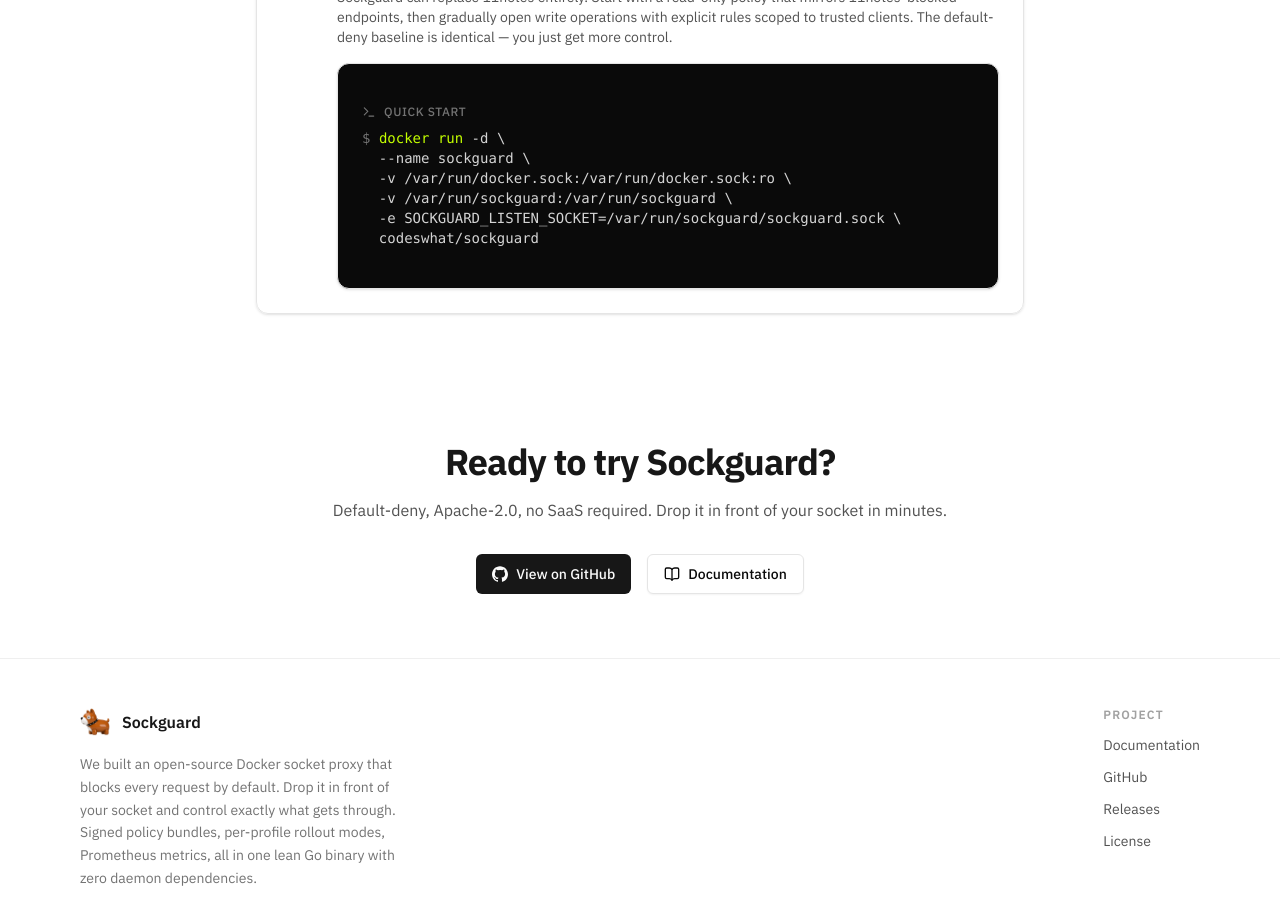
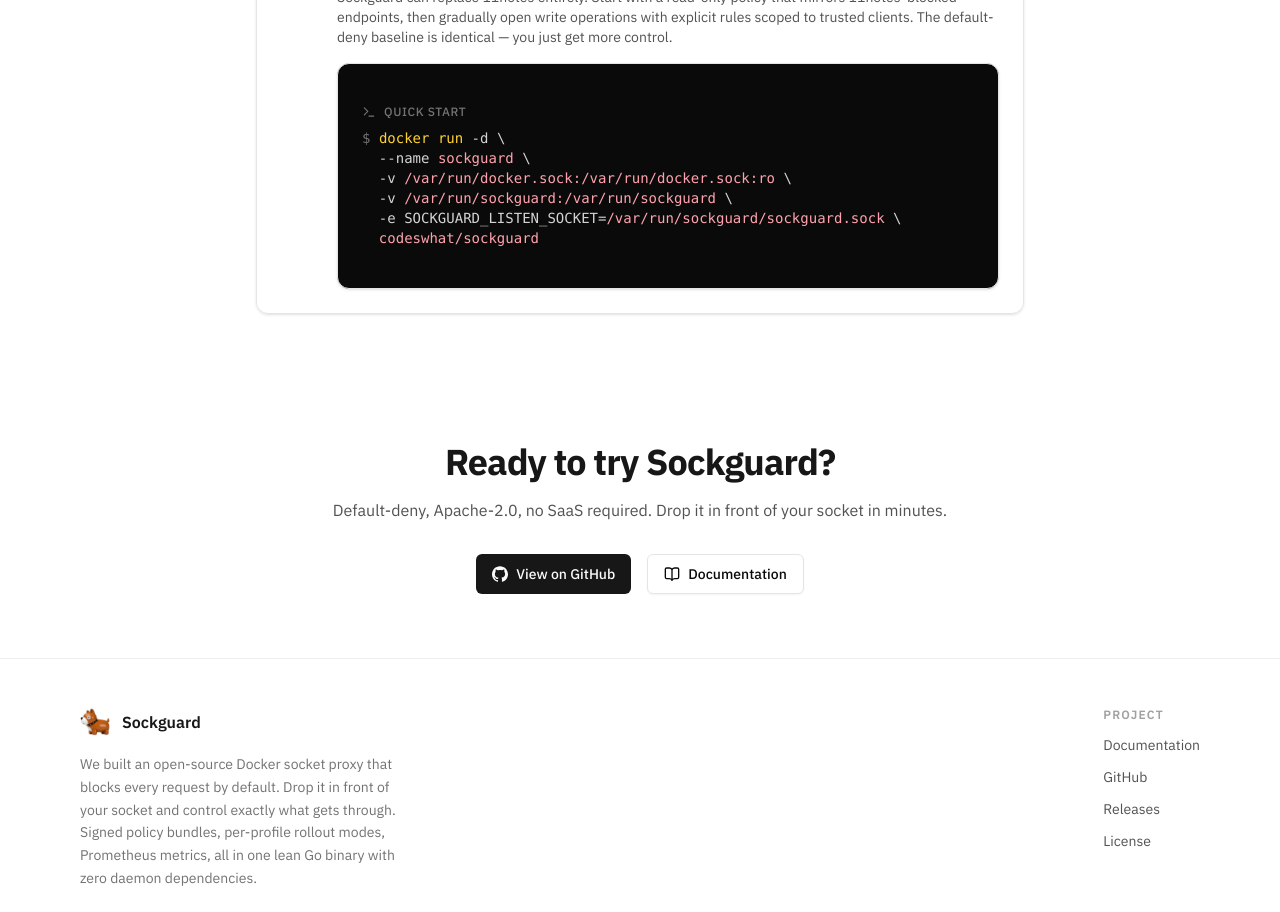
Before and after one commit to CodesWhat/sockguard, a Next.js app in the folder website/: page /compare/11notes in a window 1280 px wide. Shown: the part 2280-3192 px from the top of the page. Built offline with nearby package versions, Linux system fonts and the light colour scheme; no server answers.

Commit message:
🎨 style(web): match quickstart snippet colors to ember brand palette

```diff
--- a/website/src/components/docker-run-snippet.tsx
+++ b/website/src/components/docker-run-snippet.tsx
@@ -27,13 +27,17 @@
         <pre className="overflow-x-auto text-sm">
           <code className="text-neutral-300">
             <span className="text-neutral-500">$</span>{" "}
-            <span className="text-[#C4FF00]">docker run</span> -d \{"\n"}
-            {"  "}--name sockguard \{"\n"}
-            {"  "}-v /var/run/docker.sock:/var/run/docker.sock:ro \{"\n"}
-            {"  "}-v /var/run/sockguard:/var/run/sockguard \{"\n"}
-            {"  "}-e SOCKGUARD_LISTEN_SOCKET=/var/run/sockguard/sockguard.sock \{"\n"}
+            <span className="text-amber-300">docker run</span> -d \{"\n"}
+            {"  "}--name <span className="text-rose-300">sockguard</span> \{"\n"}
+            {"  "}-v{" "}
+            <span className="text-rose-300">/var/run/docker.sock:/var/run/docker.sock:ro</span> \
+            {"\n"}
+            {"  "}-v <span className="text-rose-300">/var/run/sockguard:/var/run/sockguard</span> \
+            {"\n"}
+            {"  "}-e SOCKGUARD_LISTEN_SOCKET=
+            <span className="text-rose-300">/var/run/sockguard/sockguard.sock</span> \{"\n"}
             {"  "}
-            {SITE_CONFIG.dockerImage}
+            <span className="text-rose-300">{SITE_CONFIG.dockerImage}</span>
           </code>
         </pre>
       </CardContent>
```
